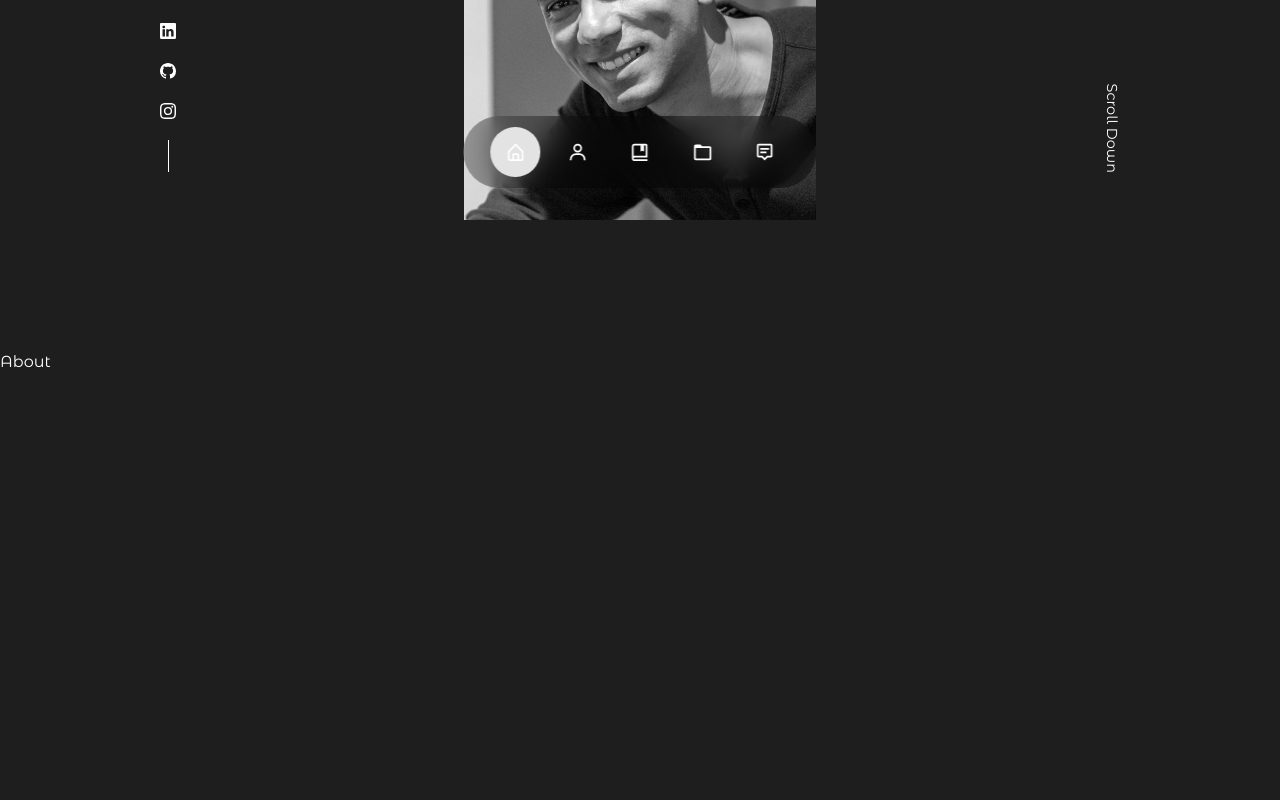
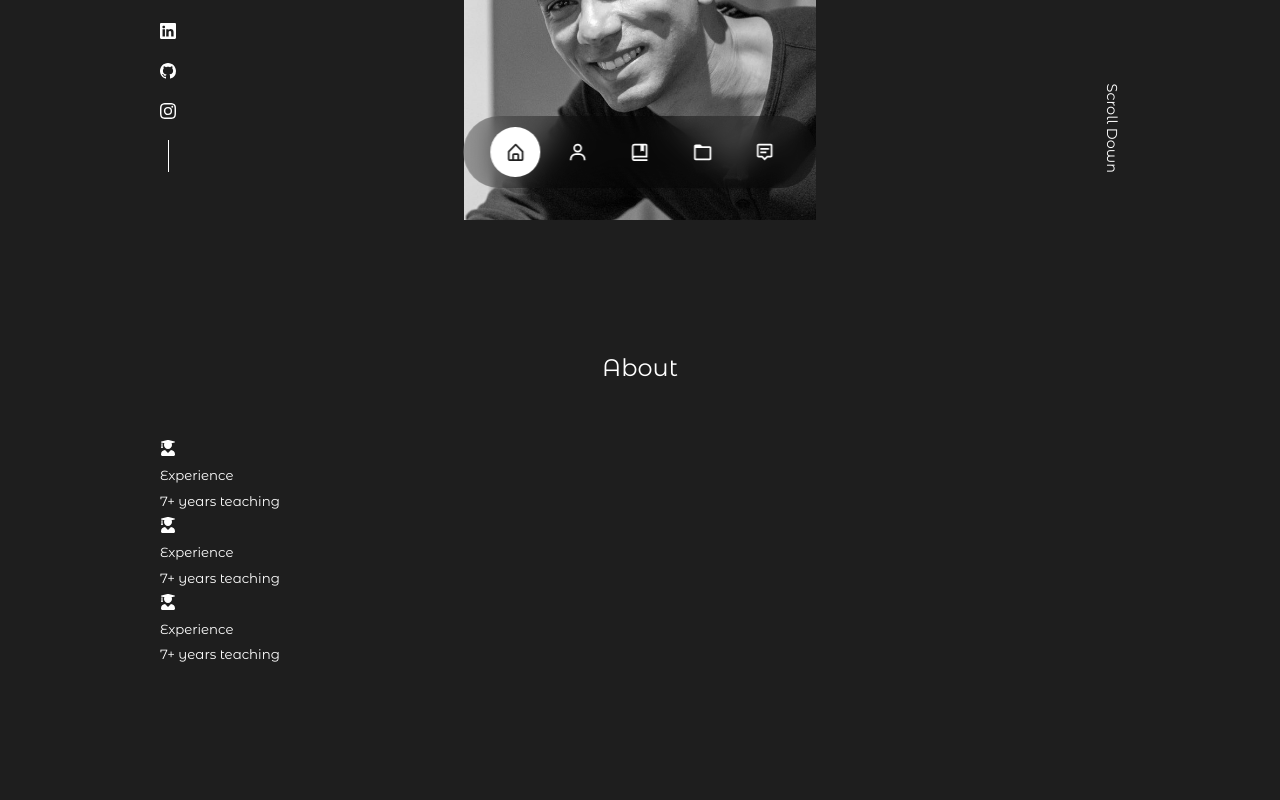
Before and after one commit to ZBerkley88/react-two-boogaloo, a React (Create React App) app: page / in a window 1280 px wide. Shown: the part 580-1380 px from the top of the page. Built offline with nearby package versions, Linux system fonts and the light colour scheme.

Commit message:
added details to about

```diff
--- a/src/components/about/About.jsx
+++ b/src/components/about/About.jsx
@@ -1,12 +1,42 @@
- import React from 'react'
- import './about.css'
+import React from "react";
+import "./about.css";
+//  import ME from '../../assets/about-me.jpg'
 
- const About = () => {
-   return (
-     <section id="about">
-       About
-     </section>
-   )
- }
+import { FaUserGraduate } from "react-icons/fa"
 
- export default About
+const About = () => {
+  return (
+    <section id="about">
+      <h2>About</h2>
+      <div className="container about__container">
+        <div className="about__me">
+          <div className="about__me-image">
+            {/* <img src={ME} alt="About image" /> */}
+          </div>
+        </div>
+
+        <div className="about__content">
+          <div className="about__cards">
+            <article className="about__card">
+              <FaUserGraduate className="about__icon"/>
+              <h5>Experience</h5>
+              <small>7+ years teaching</small>
+            </article>
+            <article className="about__card">
+              <FaUserGraduate className="about__icon"/>
+              <h5>Experience</h5>
+              <small>7+ years teaching</small>
+            </article>
+            <article className="about__card">
+              <FaUserGraduate className="about__icon"/>
+              <h5>Experience</h5>
+              <small>7+ years teaching</small>
+            </article>
+          </div>
+        </div>
+      </div>
+    </section>
+  );
+};
+
+export default About;
--- a/src/components/nav/nav.css
+++ b/src/components/nav/nav.css
@@ -28,6 +28,6 @@ nav a:hover {
 }
 
 nav a.active {
-    background: var(--grey);
-    color: var(--primary);
+    background: var(--primary);
+    color: var(--background);
 }
```
